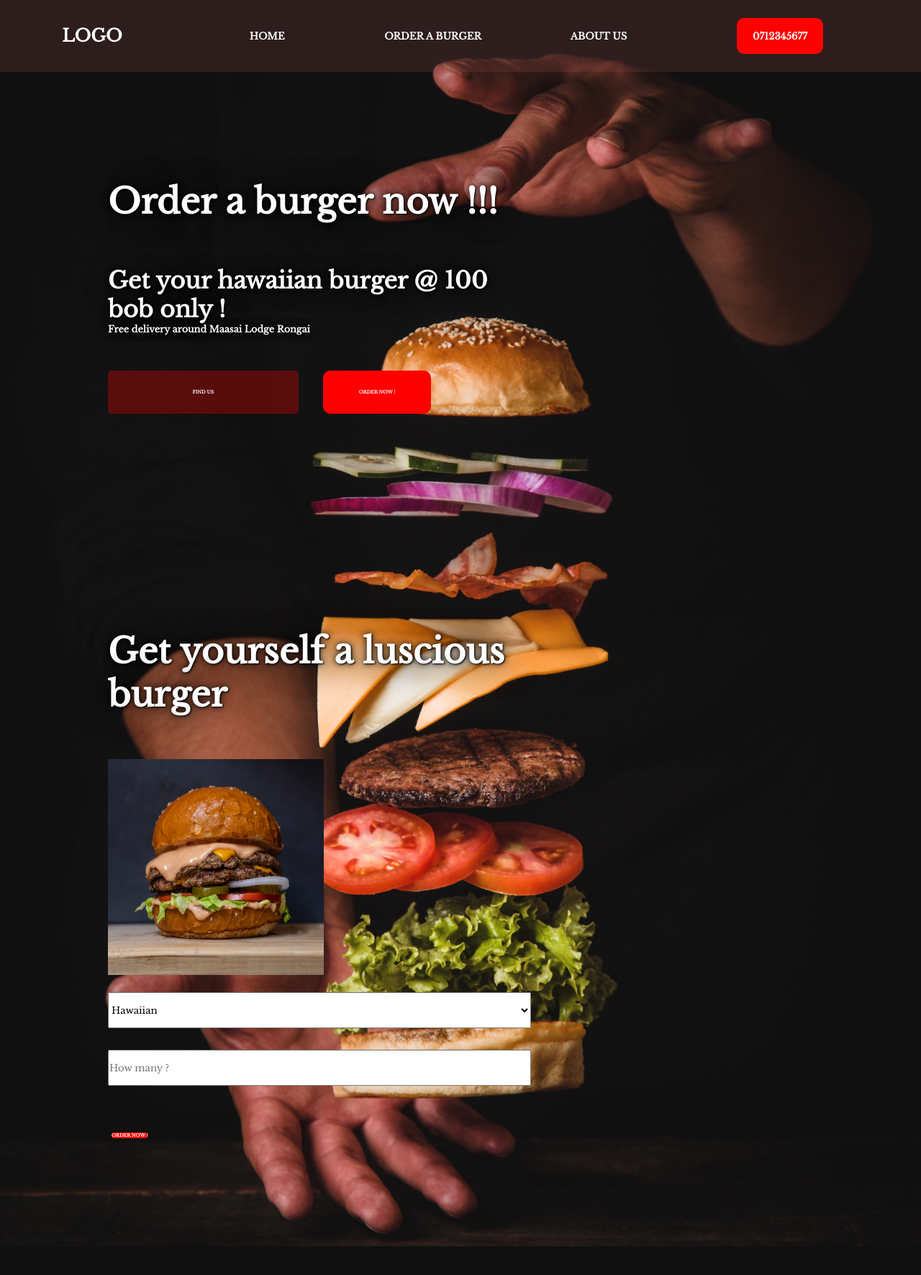
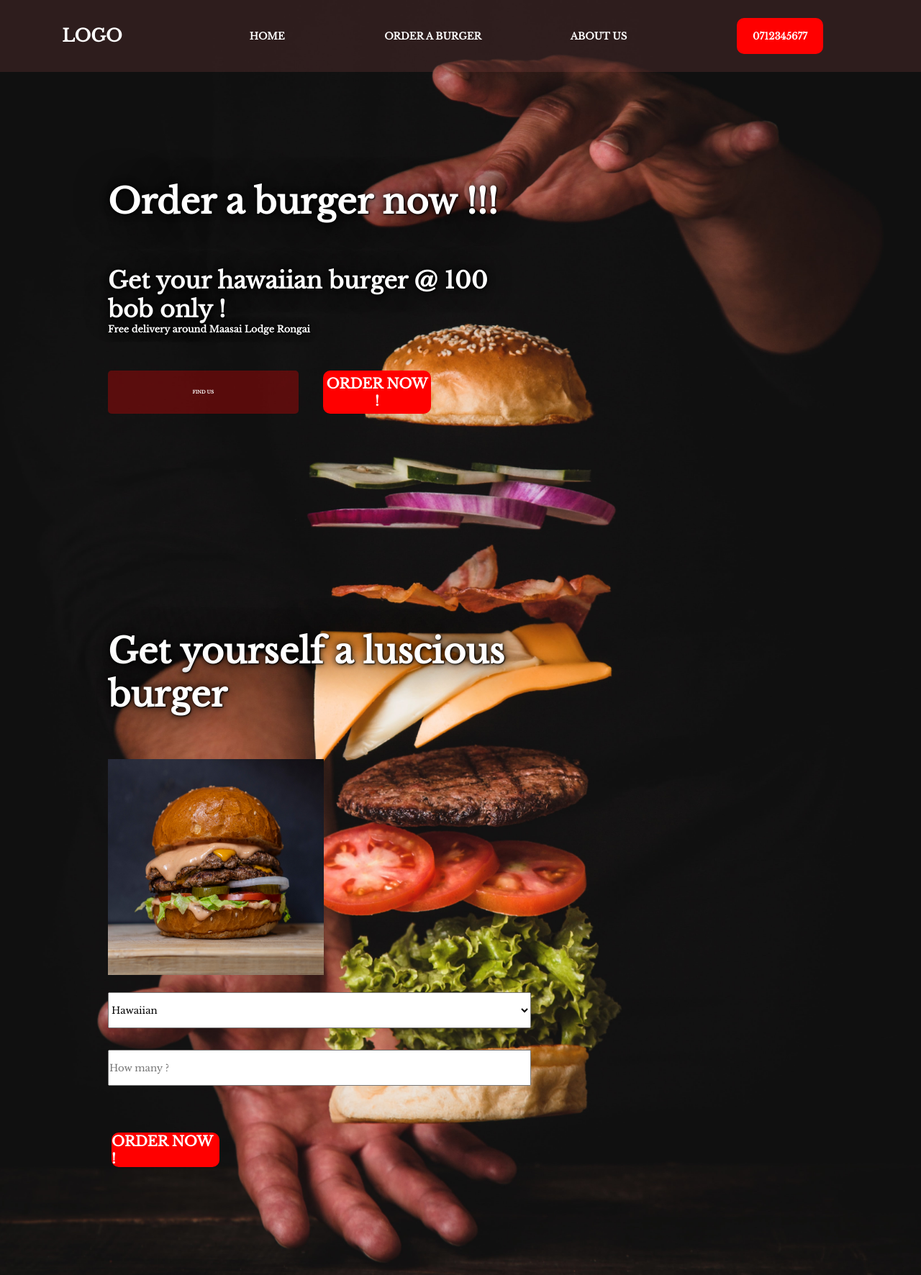
Before and after one commit to WilliamOtieno/BurgerPlace, a Django app: page / in a window 1280 px wide. Shown: the whole page at 72% size. Before the commit the page ends 1732 px from the top, so only its background shows below. Run offline with Django 3.2, Linux system fonts and the light colour scheme.

Commit message:
styling update

```diff
--- a/shop/static/css/style.css
+++ b/shop/static/css/style.css
@@ -144,7 +144,7 @@
     background-color: red;
     text-decoration: none;
     border-radius: 10px;
-    font-size: 0.2em;
+    font-size: 0.6em;
     border:none;
     color:#fff;
     margin-right: 0;
--- a/shop/templates/index.html
+++ b/shop/templates/index.html
@@ -63,7 +63,7 @@
 
                     </div>
                     <div class="text-links">
-                        <a href="/checkout" style="width:auto" id="order"> ORDER NOW !</a>
+                        <a href="/checkout"  id="order"> ORDER NOW !</a>
                     </div>
                 </form>
             </div>
```
